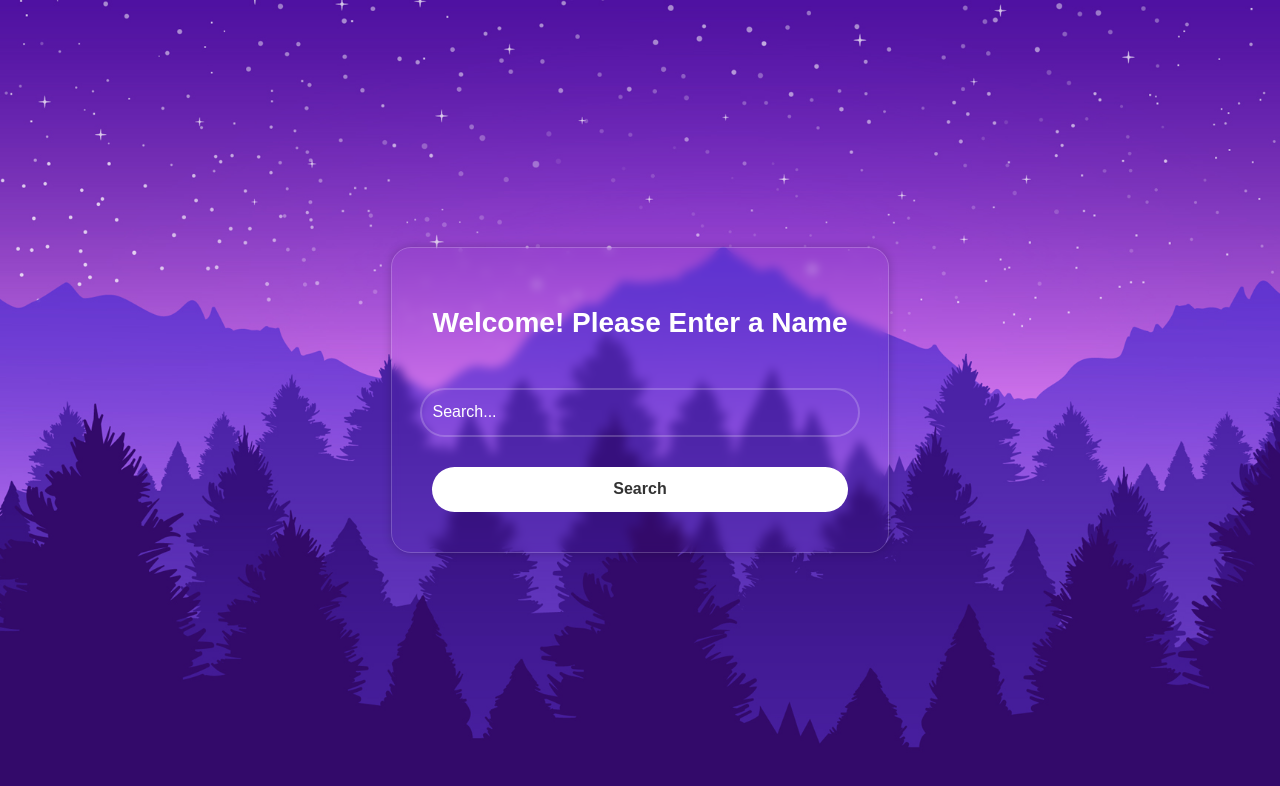
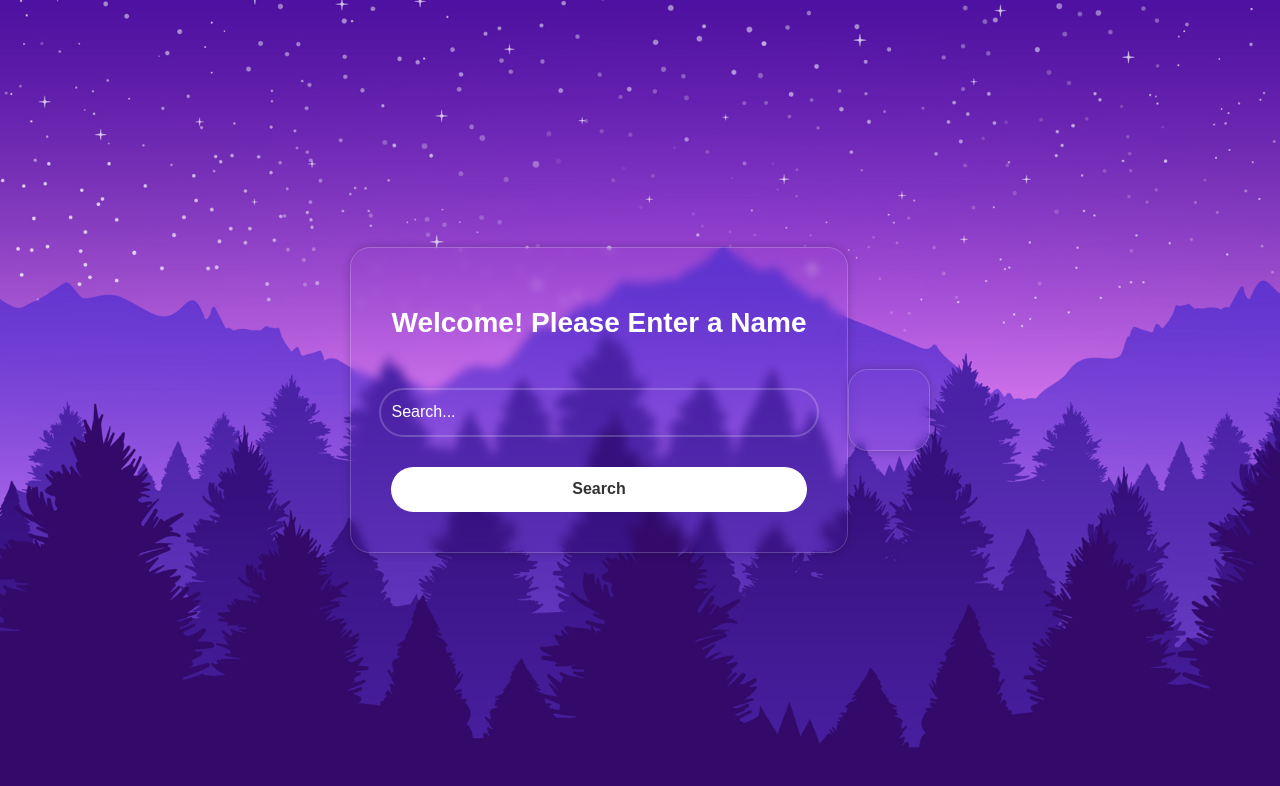
Before and after one commit to RomanNevmerzhytskyi/VU_EPP, a website: page public/index.html in a window 1280 px wide. Drawn offline with nearby package versions, Linux system fonts and the light colour scheme.

Commit message:
Update index.css

```diff
--- a/public/index.css
+++ b/public/index.css
@@ -66,6 +66,18 @@ body {
 
 .container__results {
     margin-top: 20px;
+    display: flex;
+    flex-direction: column;
+    align-items: center;
+    justify-content: center;
+    text-align: center;
+    padding: 40px;
+    border: 1px solid rgba(255, 255, 2555, .2);
+    color: #fff;
+    border-radius: 20px;
+    backdrop-filter: blur(5px);
+    box-shadow: 0 0 10px rgba(0, 0, 0, .2);
+    background: transparent;
 }
 
 .container__text{
```
